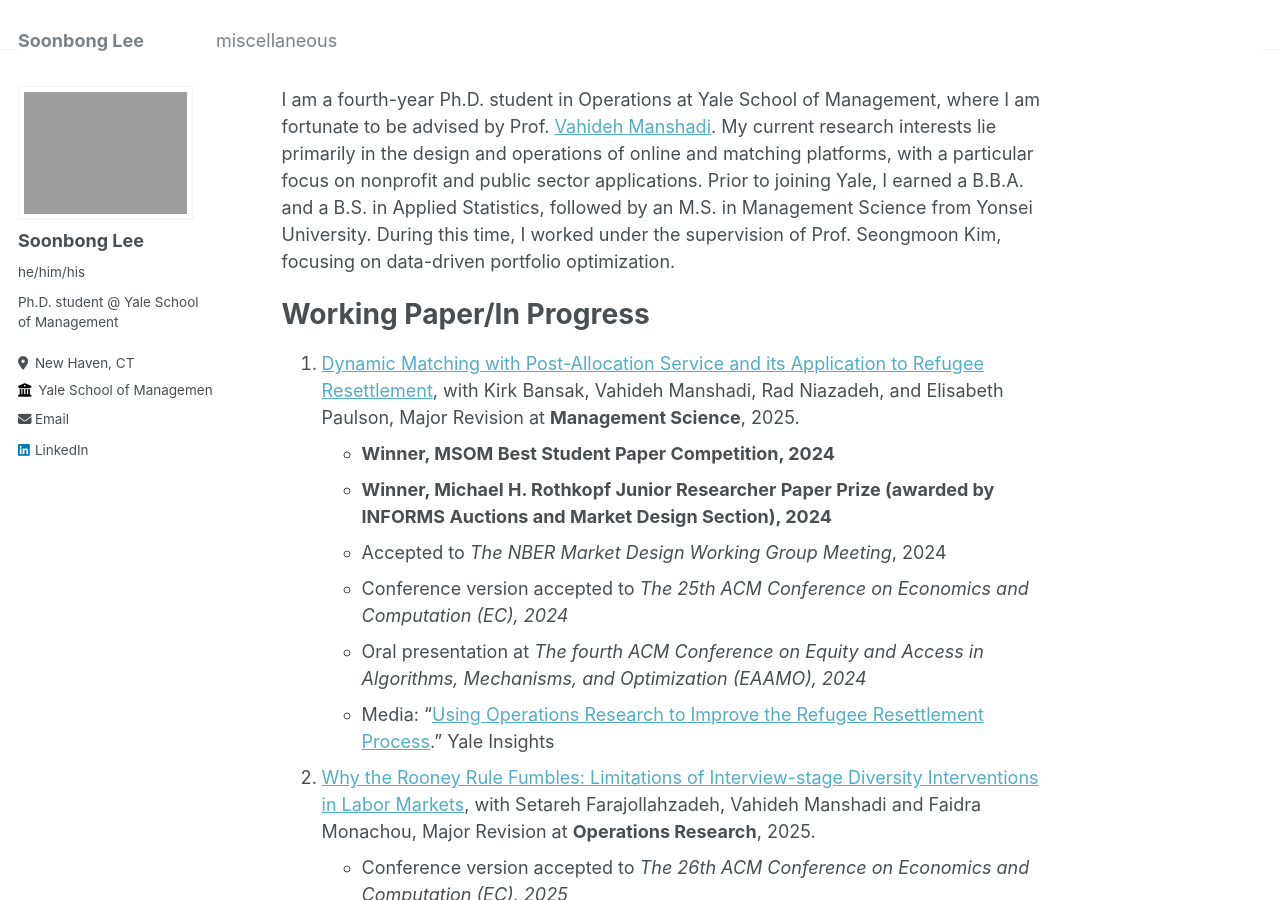
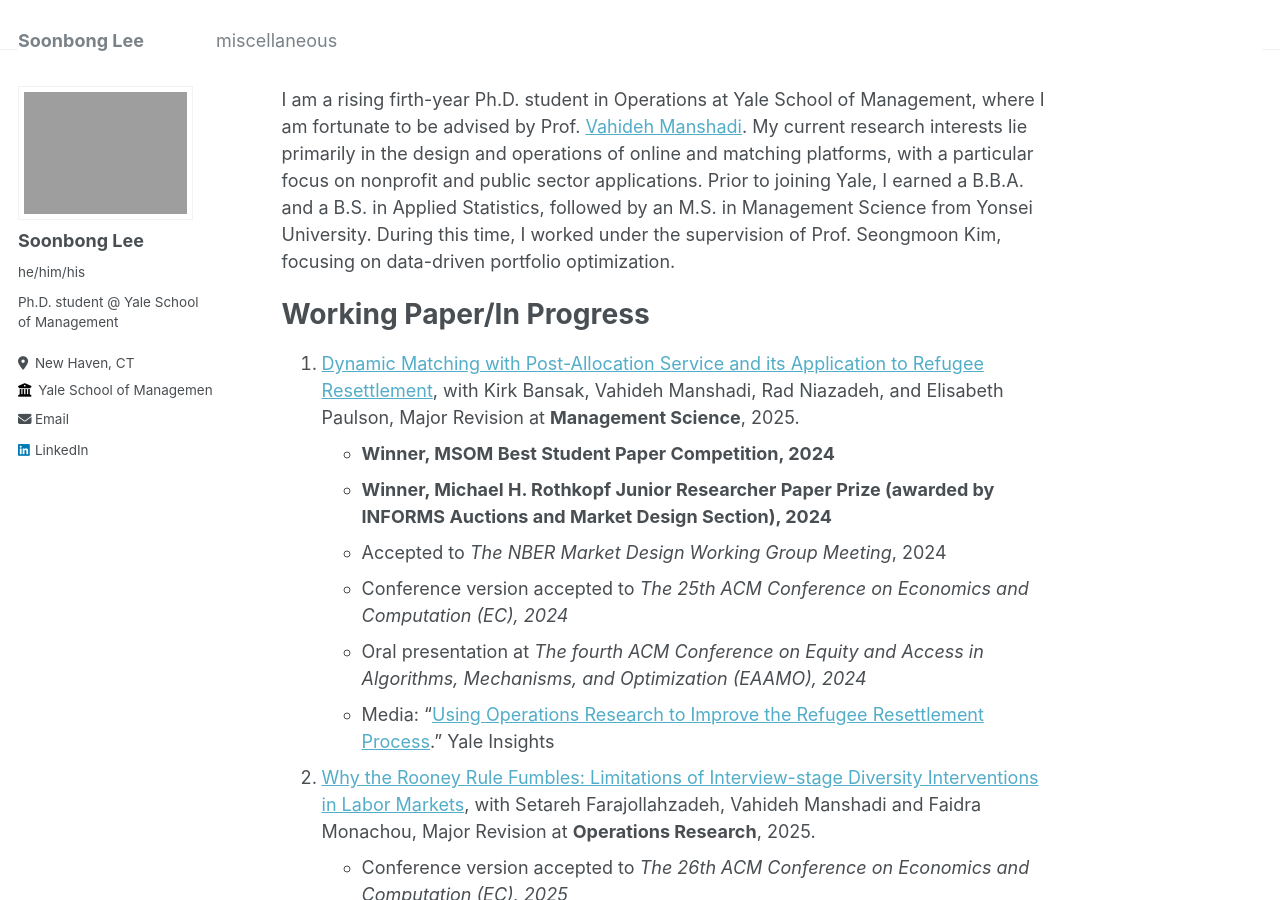
Before and after one commit to soonbong-lee/soonbong-lee.github.io, a Jekyll site: the page built from _pages/about.md, in a window 1280 px wide and 900 px high. Built offline with Jekyll 4.4.1, drawn with Linux system fonts in a browser that asks for light colours.

Commit message:
Update about.md

```diff
--- a/_pages/about.md
+++ b/_pages/about.md
@@ -7,8 +7,7 @@ redirect_from:
   - /about.html
 ---
 
-I am a fourth-year Ph.D. student in Operations at Yale School of Management, where I am fortunate to be advised by Prof. [Vahideh Manshadi](https://vahideh-manshadi.com/). My current research interests lie primarily in the design and operations of online and matching platforms, with a particular focus on nonprofit and public sector applications. Prior to joining Yale, I earned a B.B.A. and a B.S. in Applied Statistics, followed by an M.S. in Management Science from Yonsei University. During this time, I worked under the supervision of Prof. Seongmoon Kim, focusing on  data-driven portfolio optimization.
-
+I am a rising firth-year Ph.D. student in Operations at Yale School of Management, where I am fortunate to be advised by Prof. [Vahideh Manshadi](https://vahideh-manshadi.com/). My current research interests lie primarily in the design and operations of online and matching platforms, with a particular focus on nonprofit and public sector applications. Prior to joining Yale, I earned a B.B.A. and a B.S. in Applied Statistics, followed by an M.S. in Management Science from Yonsei University. During this time, I worked under the supervision of Prof. Seongmoon Kim, focusing on  data-driven portfolio optimization.
 
 
 Working Paper/In Progress
```
